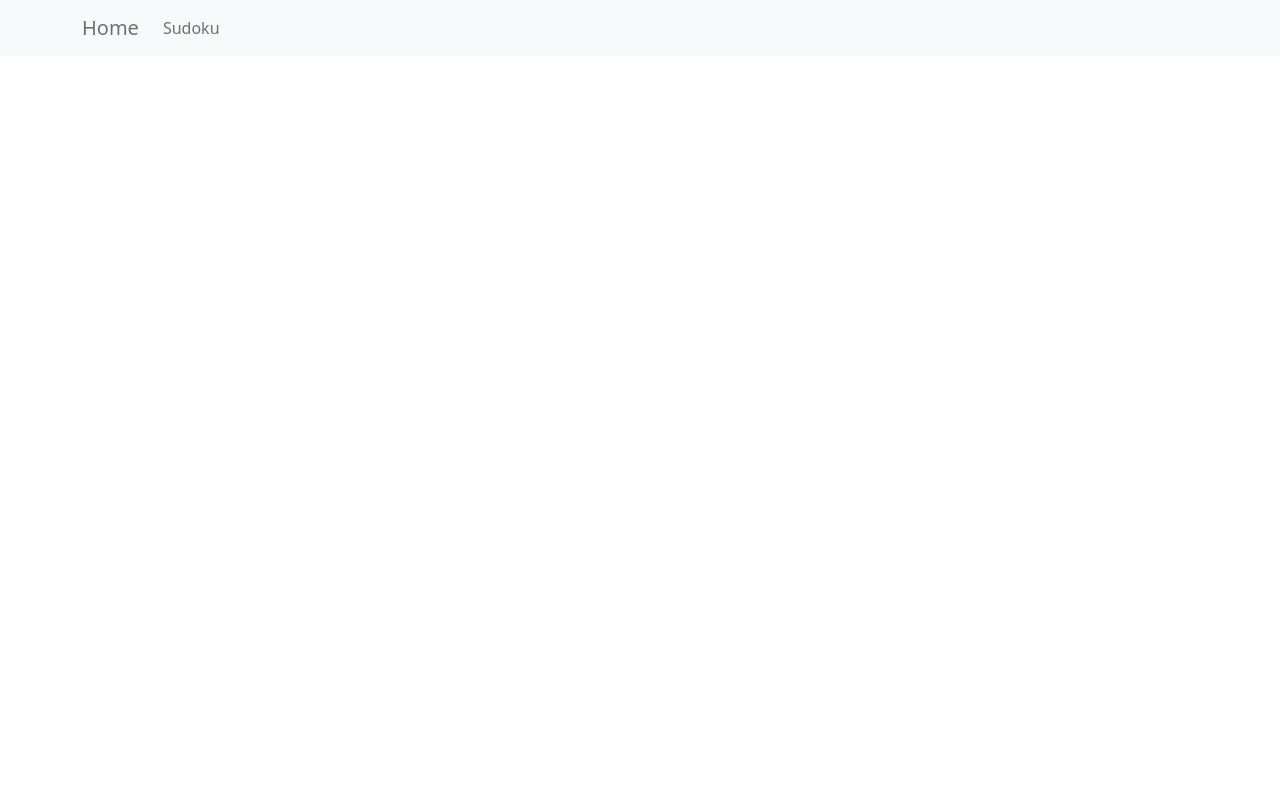
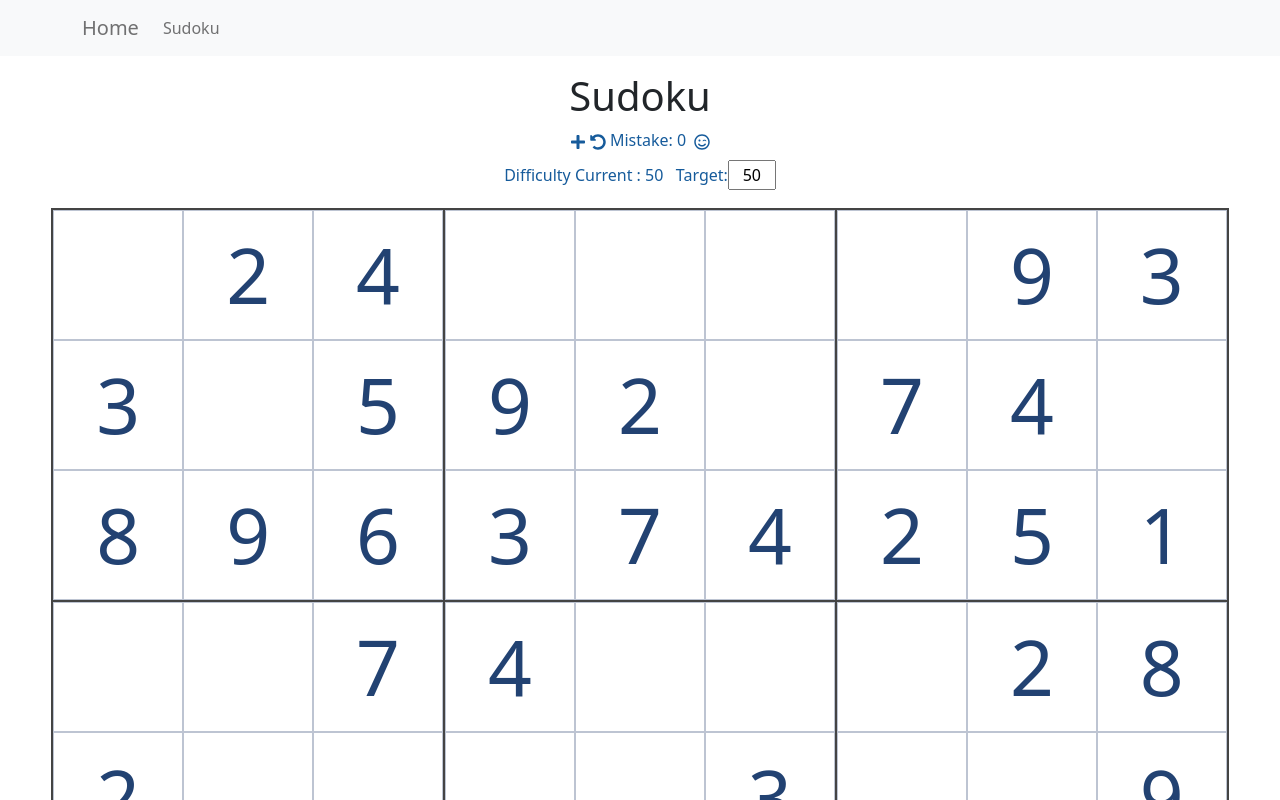
Before and after one commit to indestinee/js-fun, a React (Create React App) app: page / in a window 1280 px wide. Before the commit this address had no page. Shown: the top 800 px of the page. Built offline with nearby package versions, Linux system fonts and the light colour scheme.

Commit message:
add default route

```diff
--- a/src/App.tsx
+++ b/src/App.tsx
@@ -32,6 +32,7 @@ function App() {
         <Routes>
           <Route path="/js-fun" element={<Sudoku />}/>
           <Route path="/js-fun/sudoku" element={<Sudoku/>}/>
+          <Route path="*" element={<Sudoku/>}/>
         </Routes>
       </div>
     </div>
```
